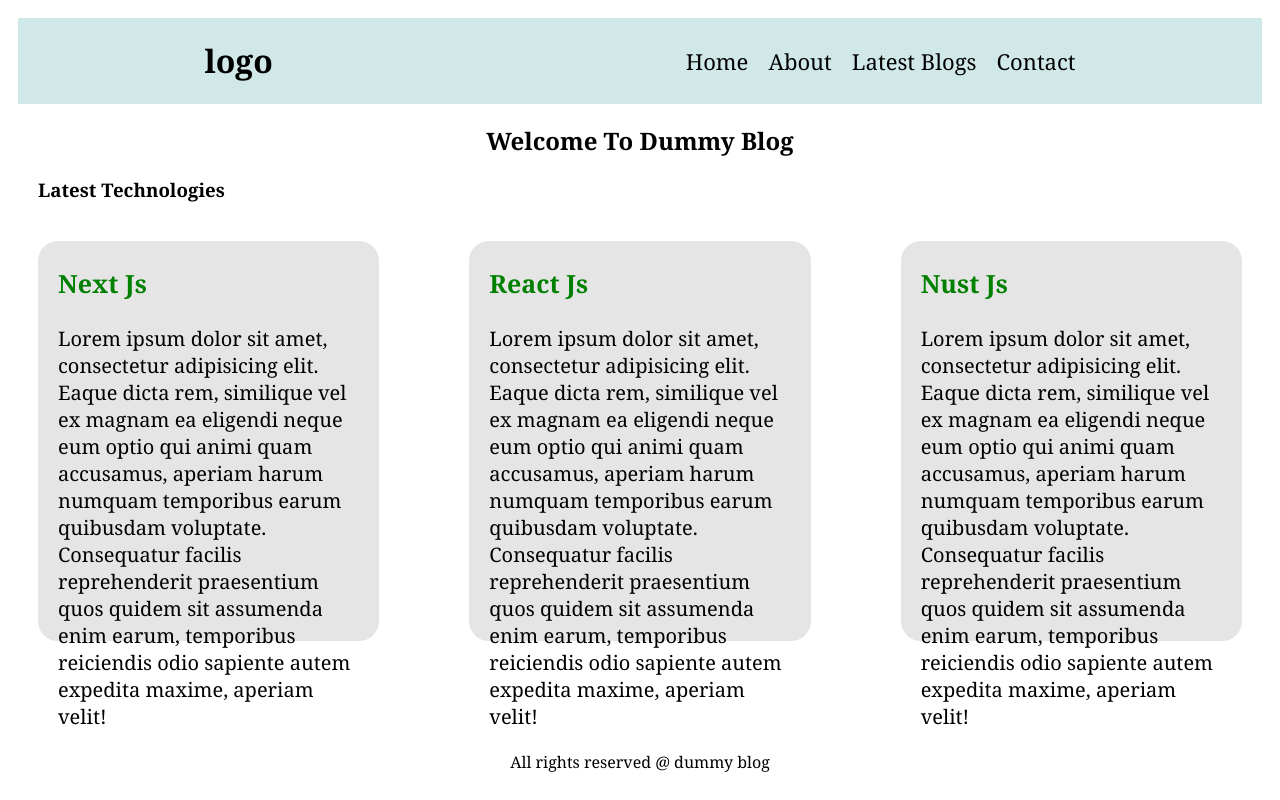
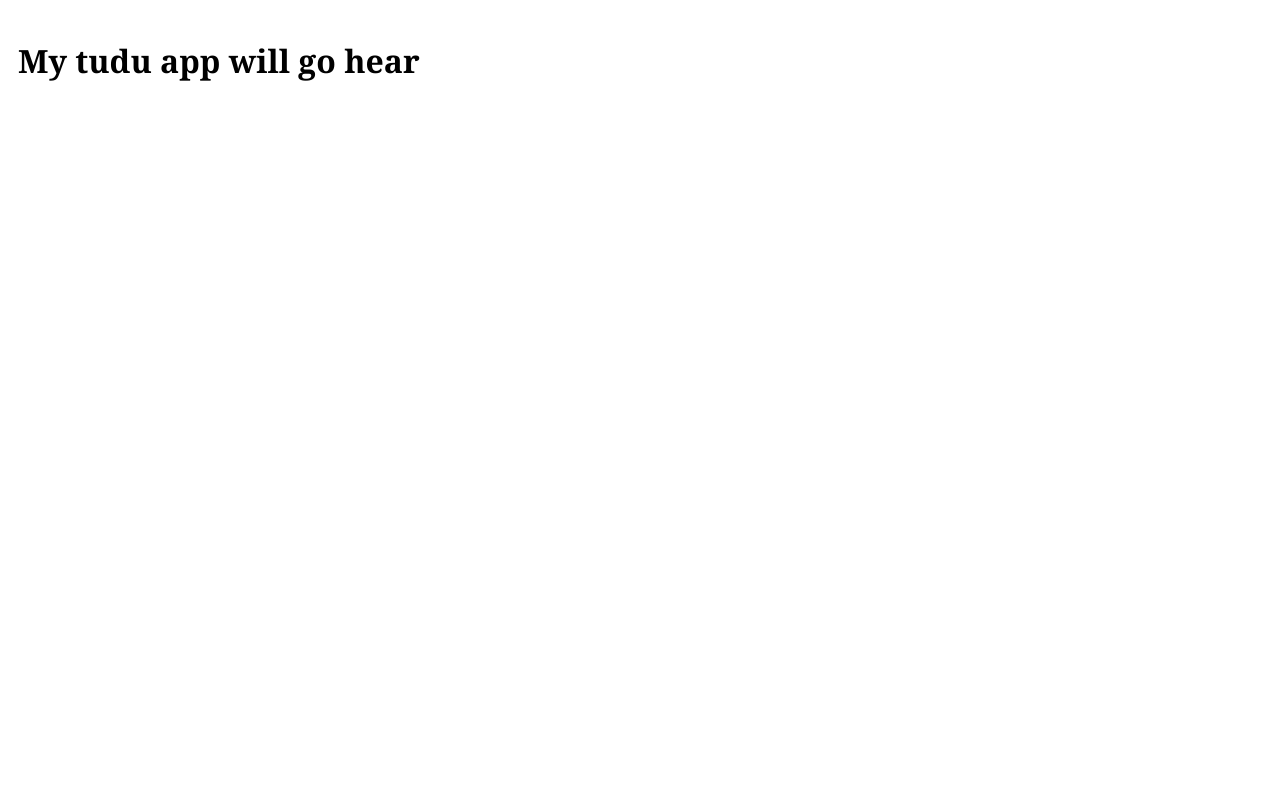
Before and after one commit to mernpeoplentech/git-test, a React (Vite) app: page / in a window 1280 px wide. Built offline with nearby package versions, Linux system fonts and the light colour scheme.

Commit message:
tudu app

```diff
--- a/src/App.jsx
+++ b/src/App.jsx
@@ -4,15 +4,7 @@ import Navbar from "./components/Navbar";
 function App() {
   return (
     <main style={{ padding: 10 }}>
-      <Navbar />
-      <div>
-        <h2>Welcome To Dummy Blog</h2>
-      </div>
-      <div>
-        <h3 className="tech">Latest Technologies</h3>
-      </div>
-      <Blog />
-      <footer>All rights reserved @ dummy blog</footer>
+      <h1>My tudu app will go hear</h1>
     </main>
   );
 }
```
